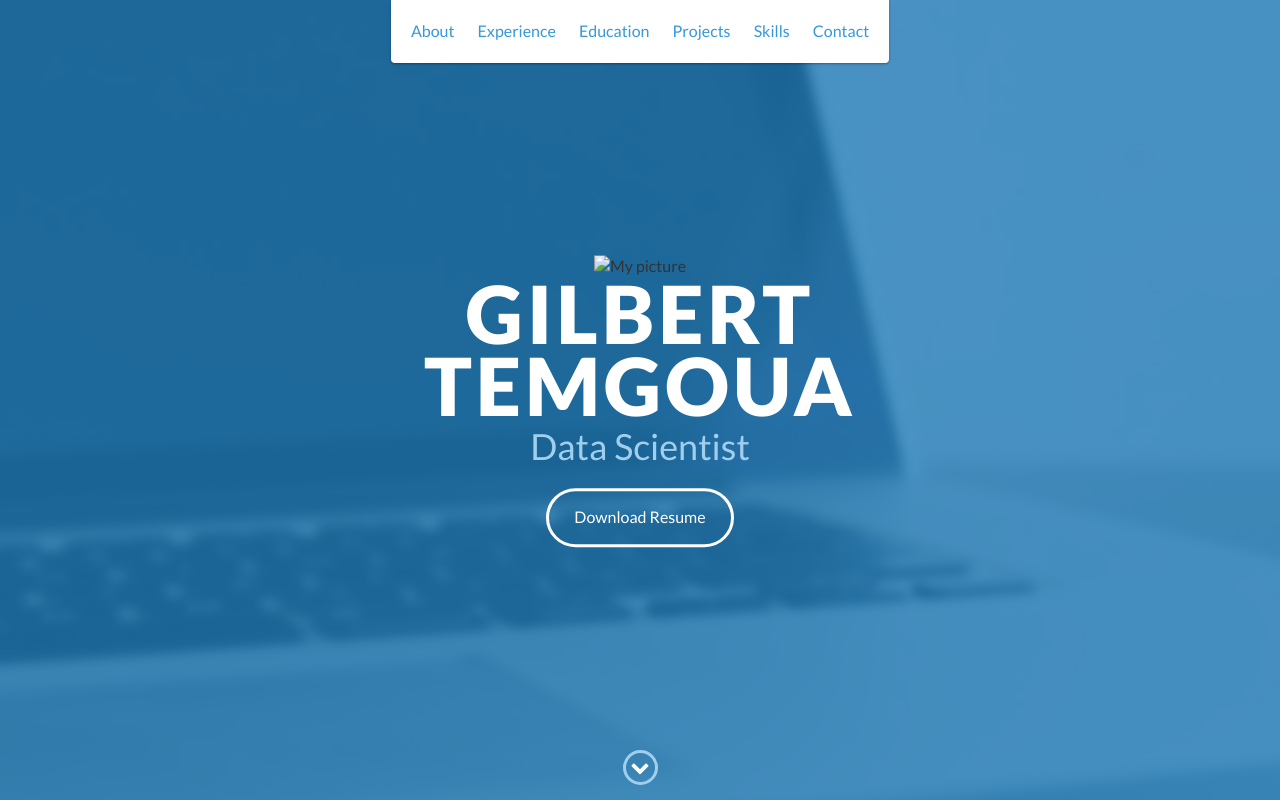
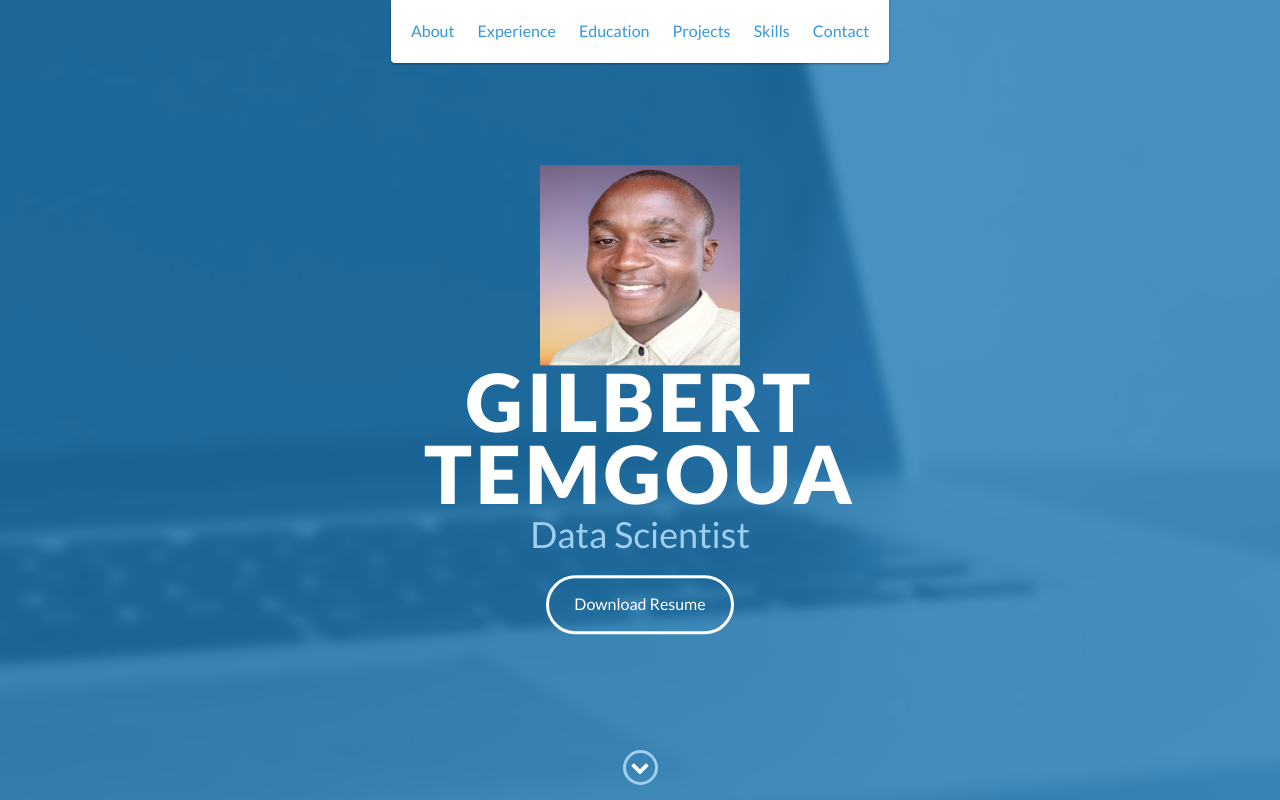
Before and after one commit to tem-ctrl/tem-ctrl.github.io, a website: page index.html in a window 1280 px wide. Shown: the top 800 px of the page. Drawn offline with nearby package versions, Linux system fonts and the light colour scheme.

Commit message:
Update index.html

```diff
--- a/index.html
+++ b/index.html
@@ -48,7 +48,7 @@
 
     <div id="lead">
         <div id="lead-content">
-	    <img src="images/Temgoua_1_cropped.jpg" alt="My picture" width="200" height="200">
+	    <img src="images/Temgoua.jpg" alt="My picture" width="200" height="200">
             <h1>Gilbert Temgoua</h1>
             <h2>Data Scientist</h2>
             <a href="GilbertTemgouaResume.pdf" class="btn-rounded-white">Download Resume</a>
```
